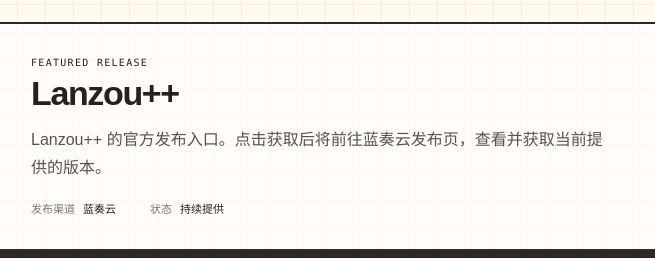
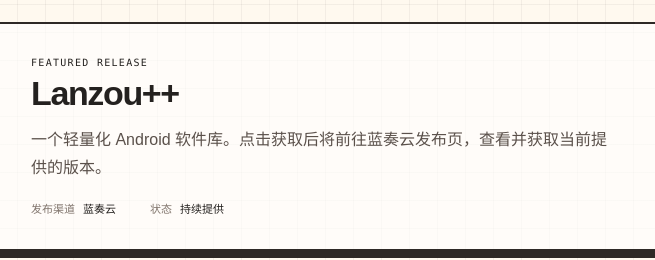
Before and after one commit to nekobyran/remote, a plain HTML site: page index.html in a window 1280 px wide. Shown: the part 920-1180 px from the top of the page, 207-862 px from the left. Drawn offline with Linux system fonts and the light colour scheme.

Commit message:
Update Lanzou++ description

```diff
--- a/index.html
+++ b/index.html
@@ -93,7 +93,7 @@
                 <span class="available-badge">可获取</span>
               </div>
               <p class="release-description">
-                Lanzou++ 的官方发布入口。点击获取后将前往蓝奏云发布页，查看并获取当前提供的版本。
+                一个轻量化 Android 软件库。点击获取后将前往蓝奏云发布页，查看并获取当前提供的版本。
               </p>
               <dl class="release-meta">
                 <div><dt>发布渠道</dt><dd>蓝奏云</dd></div>
```
